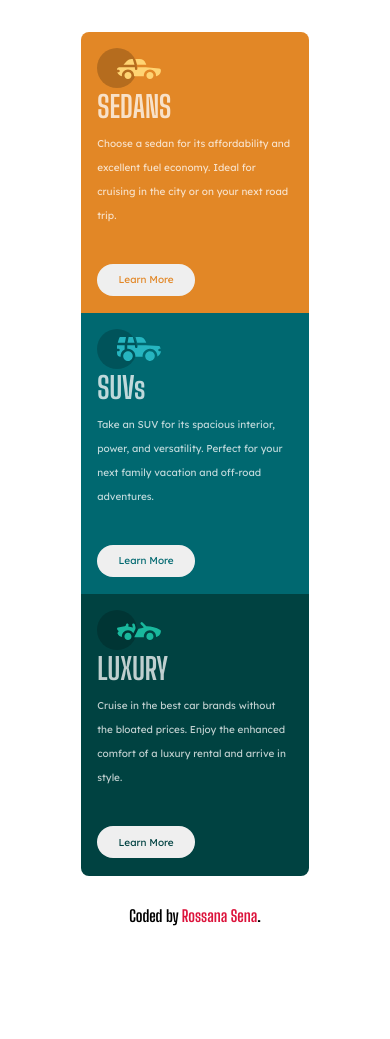
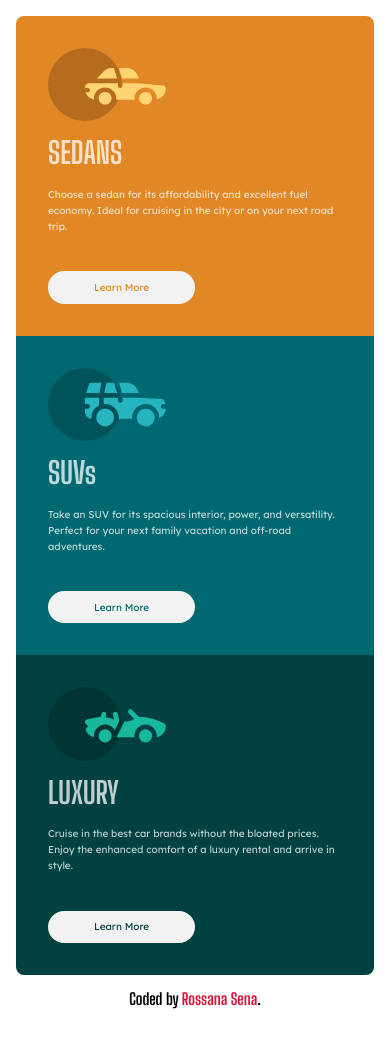
Before and after one commit to RossanaSena/Card-3-colunas-com-responsividade, a plain HTML site: page index.html in a window 390 px wide. Before the commit the page ends 956 px from the top, so only its background shows below. Drawn offline with Linux system fonts and the light colour scheme.

Commit message:
Responsividade

```diff
--- a/assets/css/styles.css
+++ b/assets/css/styles.css
@@ -31,7 +31,7 @@ body, main {
 .container {
     display: flex;
     flex-direction: column;
-    padding: 2rem;
+    padding: 1rem;
 }
 
 .mainBackground {
@@ -46,9 +46,12 @@ body, main {
 
 .carsModel {
     display: flex;
-    flex-direction: column;
-    width: 60%;
     padding: 1rem;
+}
+
+.carsIcon {
+    width: 40%;
+    padding-bottom: 1rem;
 }
 
 .sedans {
@@ -70,7 +73,7 @@ body, main {
     height: 10%;
     font-size: var(--title-fontSize);
     font-family: var(--title-fontFamily);
-    padding-bottom: 1rem;
+    padding-bottom: 1.5rem;
 }
 
 .paragraph {
@@ -78,7 +81,7 @@ body, main {
     height: 40%;
     font-size: var(--paragraph-fontSize);
     font-family: var(--paragraph-fontFamily);
-    line-height: 1.5rem;
+    line-height: 1rem;
     padding-bottom: 1rem;
 }
 
@@ -100,22 +103,37 @@ body, main {
     border-radius: 1rem;
     padding: .6rem;
     margin-top: 1rem;
+    background: var(--very-light-gray);
 }
 
-.btnSedansText {
+.btn:hover {
+    cursor: pointer;
+    color: var(--very-light-gray);
+    border: 1px solid var(--very-light-gray);
+}
+
+.btnSedansText{
     color: var(--bright-orange);
+}
+
+.btnSedansText:hover{
+    background: var(--bright-orange);
 }
 
 .btnSuvsText {
     color: var(--dark-cyan);
 }
 
+.btnSuvsText:hover{
+    background: var(--dark-cyan);
+}
+
 .btnLuxuryText {
     color: var(--very-dark-cyan);
 }
 
-.btn :hover {
-    cursor: pointer;
+.btnLuxuryText:hover{
+    background: var(--very-dark-cyan);
 }
 
 /* DESKTOP */
--- a/index.html
+++ b/index.html
@@ -25,7 +25,7 @@
       <section class="mainBackground">
 
         <section class="carsModel sedans">
-          <div>
+          <div class="container">
             <img src="./assets/images/icon-sedans.svg" class="carsIcon" alt=" Sedans Icon">
             <div class="title">
               SEDANS
@@ -34,18 +34,14 @@
               Choose a sedan for its affordability and excellent fuel economy. Ideal for cruising in the city or on your
               next road trip.
             </div>
-            <div class="btnBackground">
-              <button class="btn">
-                <div class="btnSedansText">
-                  Learn More
-                </div>
-              </button>
-            </div>
+            <button class="btn btnSedansText">
+              Learn More
+            </button>
           </div>
         </section>
 
         <section class="carsModel suvs">
-          <div>
+          <div class="container">
             <img src="assets/images/icon-suvs.svg" class="carsIcon" alt="SUVs Icon">
             <div class="title">
               SUVs
@@ -54,18 +50,14 @@
               Take an SUV for its spacious interior, power, and versatility. Perfect for your next family vacation and
               off-road adventures.
             </div>
-            <div class="btnBackground">
-              <button class="btn">
-                <div class="btnSuvsText">
+              <button class="btn btnSuvsText">
                   Learn More
-                </div>
               </button>
-            </div>
           </div>
         </section>
 
         <section class="carsModel luxury">
-          <div>
+          <div class="container">
             <img src="assets/images/icon-luxury.svg" class="carsIcon" alt="Luxury Icon">
             <div class="title">
               LUXURY
@@ -75,13 +67,9 @@
               and
               arrive in style.
             </div>
-            <div class="btnBackground">
-              <button class="btn">
-                <div class="btnLuxuryText">
+              <button class="btn btnLuxuryText">
                   Learn More
-                </div>
               </button>
-            </div>
           </div>
         </section>
 
```
